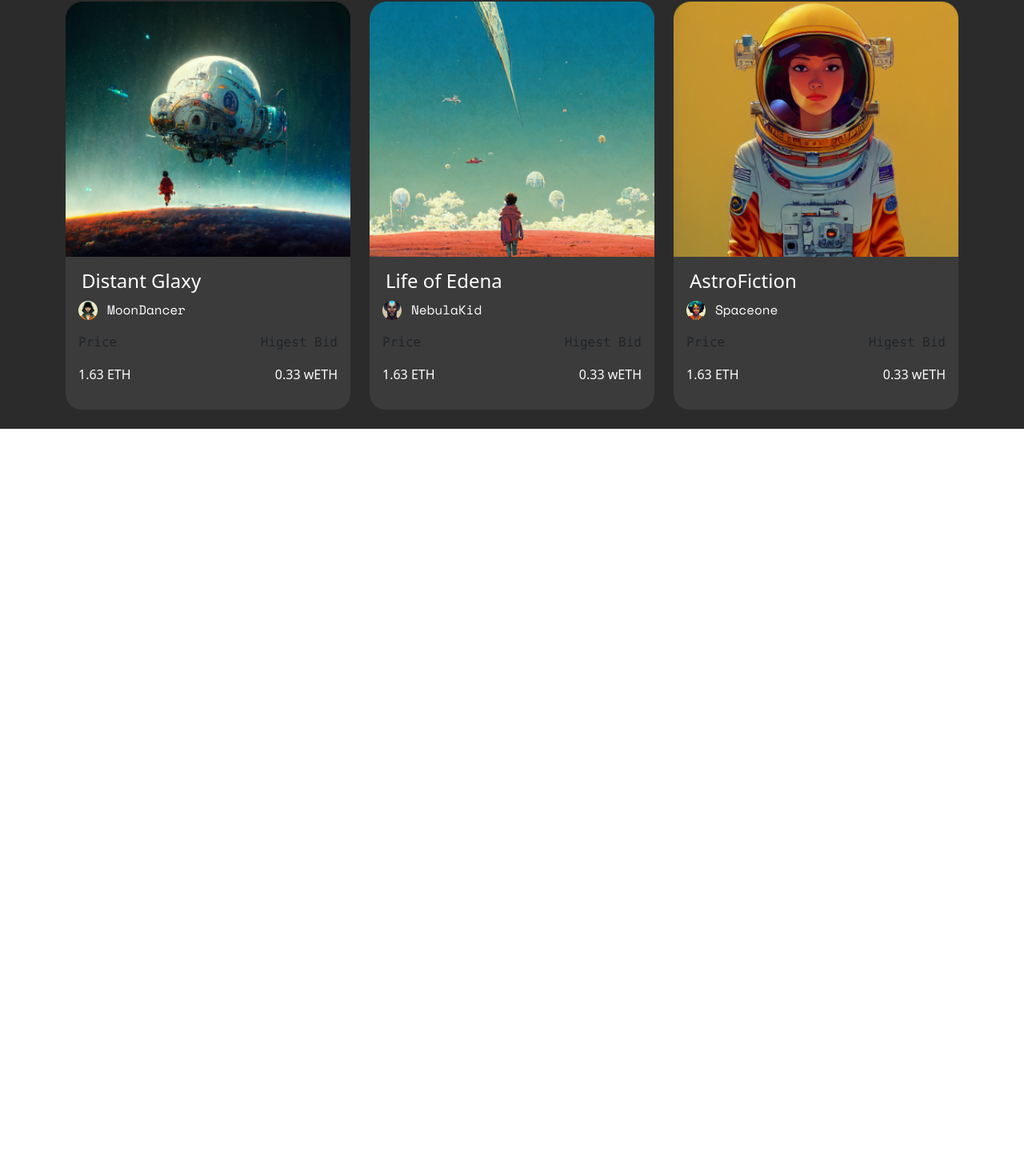
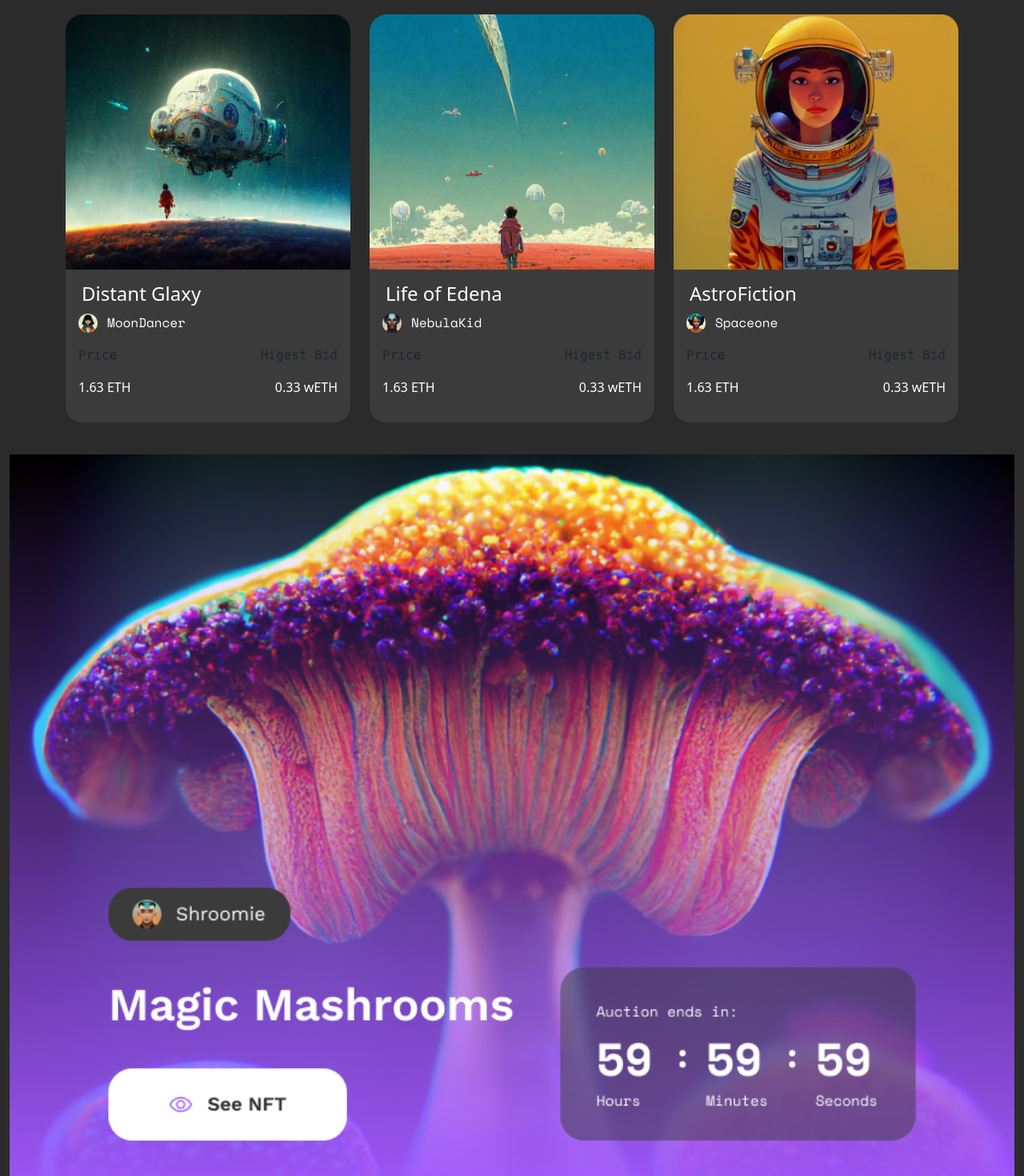
Before and after one commit to Ghullam-Mustafa/React-Assigment-09, a React (Create React App) app: page / in a window 1280 px wide. Shown: the part 3336-4806 px from the top of the page at 80% size. Before the commit the page ends 3872 px from the top, so only its background shows below. Built offline with nearby package versions, Linux system fonts and the light colour scheme.

Commit message:
fluidImg

```diff
--- a/src/components/discoverMore/DiscoverMore.js
+++ b/src/components/discoverMore/DiscoverMore.js
@@ -10,7 +10,7 @@ import img32 from '../../assets/Artist Avatar & Name (2).png'
 
 export default function DiscoverMore() {
     return (
-        <div className='discover'>
+        <div className='discover p-3'>
             <div className="container ">
                 <div className="row">
                     <div className="col-lg-9 col-md-9 col-sm-12">
@@ -21,7 +21,7 @@ export default function DiscoverMore() {
             </div>
 
             <div className="container">
-                <div className="row">
+                <div className="row ">
                     <div className="col-lg-4 col-md-6 col-sm-12 my-4">
                         <DiscoverCard src={img11} name="Distant Glaxy" img2={img12} />
                     </div>
--- /dev/null
+++ b/src/components/fluidImg/FluidImg.css
@@ -0,0 +1,3 @@
+.FluidImg{
+    background: var(--background, #2B2B2B);
+}
--- /dev/null
+++ b/src/components/fluidImg/FluidImg.js
@@ -0,0 +1,13 @@
+import React from 'react'
+import '../fluidImg/FluidImg.css'
+import img from '../../assets/NFT Highlight (1).png'
+
+export default function FluidImg() {
+  return (
+    <div className='FluidImg'>
+        <div className="container-fluid">
+            <img src={img} alt="" className='img-fluid w-100' />
+        </div>
+    </div>
+  )
+}
--- a/src/pages/MainPage.js
+++ b/src/pages/MainPage.js
@@ -6,6 +6,7 @@ import TrendingCollection from '../components/trendingCollection/TrendingCollect
 import TopCreater from '../components/topCreater/TopCreater'
 import BrowsCategories from '../components/browsCategories/BrowsCategories'
 import DiscoverMore from '../components/discoverMore/DiscoverMore'
+import FluidImg from '../components/fluidImg/FluidImg'
 
 
 
@@ -19,6 +20,7 @@ export default function MainPage() {
         <TopCreater/>
         <BrowsCategories/>
         <DiscoverMore/>
+        <FluidImg/>
     </div>
   )
 }
```
Also changed, not shown: src/assets/NFT Highlight (1).png (added), src/assets/NFT Highlight.png (added).
